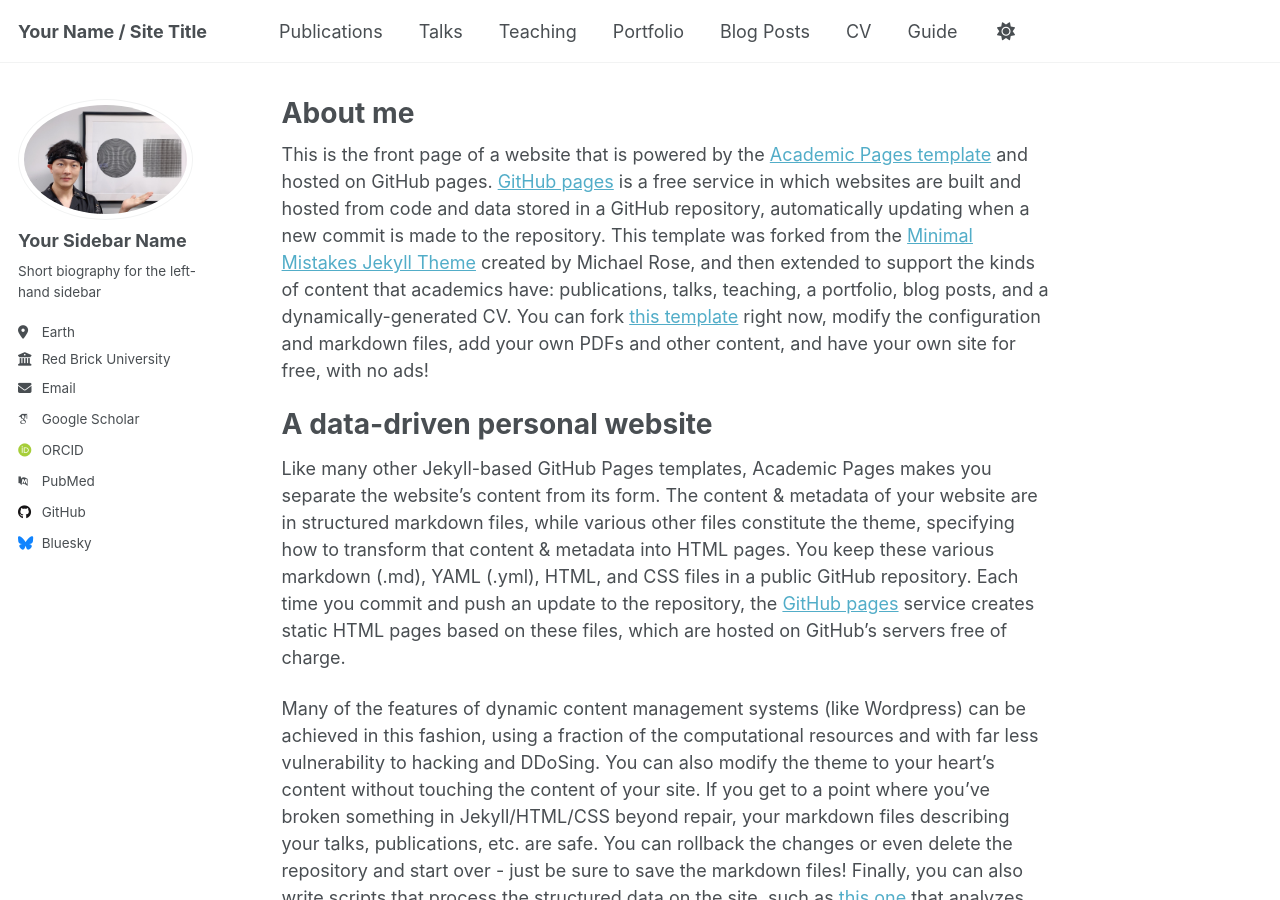
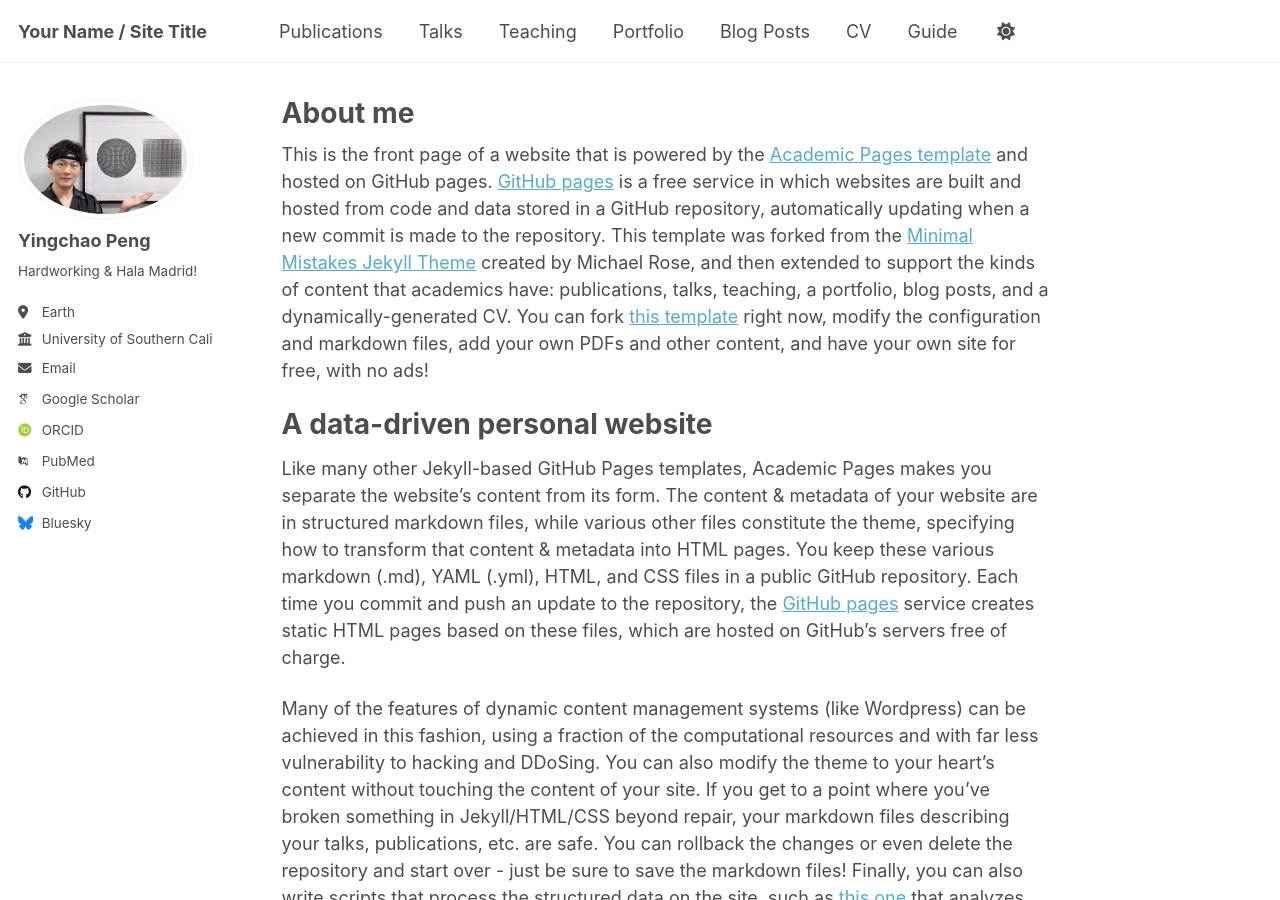
Before and after one commit to Hougeichao/Hougeichao.github.io, a Jekyll site: the page built from _pages/about.md, in a window 1280 px wide and 900 px high. Built offline with Jekyll 4.4.1, drawn with Linux system fonts in a browser that asks for light colours; some web fonts are replaced.

Commit message:
Update _config.yml

```diff
--- a/_config.yml
+++ b/_config.yml
@@ -23,20 +23,20 @@ repository               : "academicpages/academicpages.github.io"
 author:
   # Biographic information
   avatar           : "Yingchao_Peng.jpg"
-  name             : "Your Sidebar Name"
+  name             : "Yingchao Peng"
   pronouns         : # example: "she/her"
-  bio              : "Short biography for the left-hand sidebar"
+  bio              : "Hardworking & Hala Madrid!"
   location         : "Earth"
-  employer         : "Red Brick University"
+  employer         : "University of Southern California"
   uri              : # URL
-  email            : "none@example.org"
+  email            : "ypeng424@usc.edu"
 
   # Academic websites
   academia         : # URL
   arxiv            : # URL - Update with the correct link to your profile
-  googlescholar    : "https://scholar.google.com/citations?user=PS_CX0AAAAAJ"
+  googlescholar    : "https://scholar.google.co.jp/citations?user=MQfqiMkAAAAJ&hl=en"
   impactstory      : # URL
-  orcid            : "http://orcid.org/yourorcidurl"
+  orcid            : "https://orcid.org/my-orcid?orcid=0009-0004-9036-8091"
   semantic         : # URL
   pubmed           : "https://www.ncbi.nlm.nih.gov/pubmed/?term=john+snow"
   researchgate     : # URL
@@ -46,7 +46,7 @@ author:
   bitbucket        : # Username - Update with your username on the site
   codepen          : # Username
   dribbble         : # Username
-  github           : "academicpages"
+  github           : "https://github.com/Hougeichao"
   kaggle           : # Username
   stackoverflow    : # User number or user number and name (i.e., use "1" or "1/jeff-atwood")
 
```
